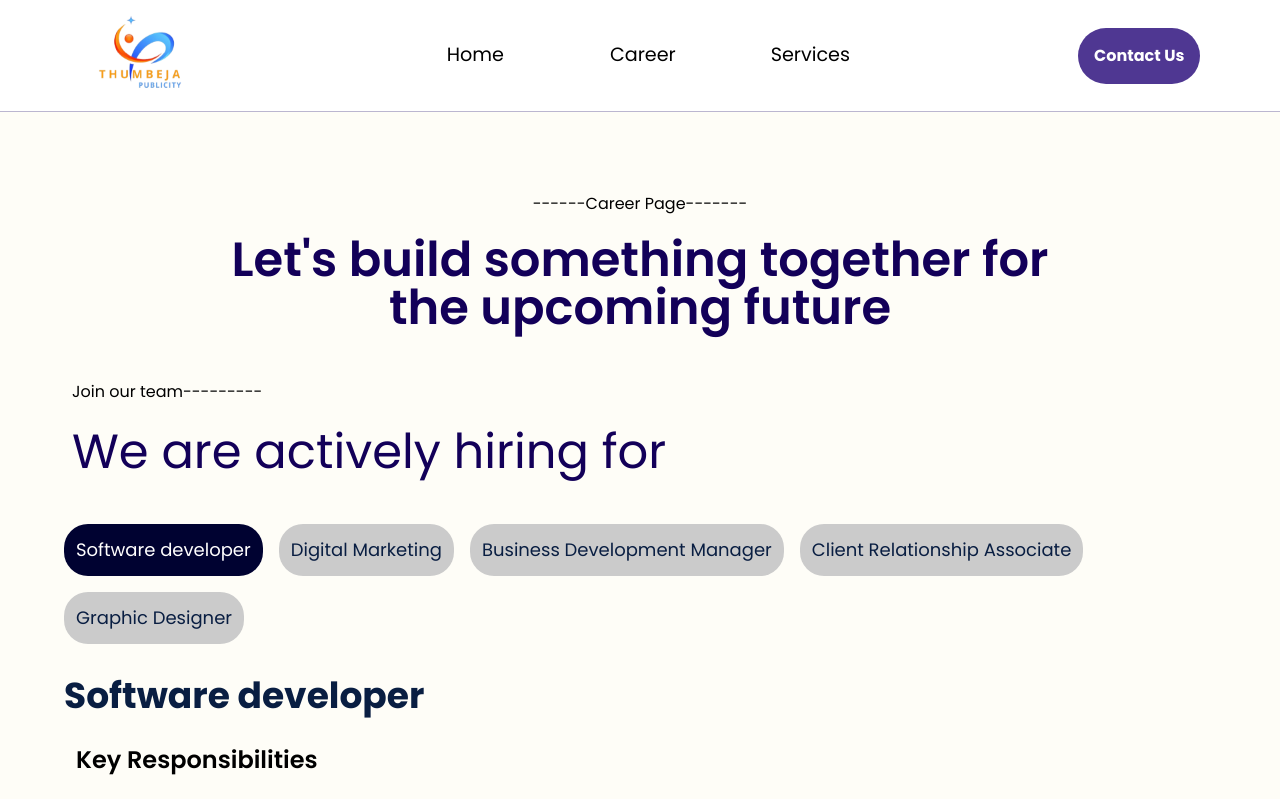
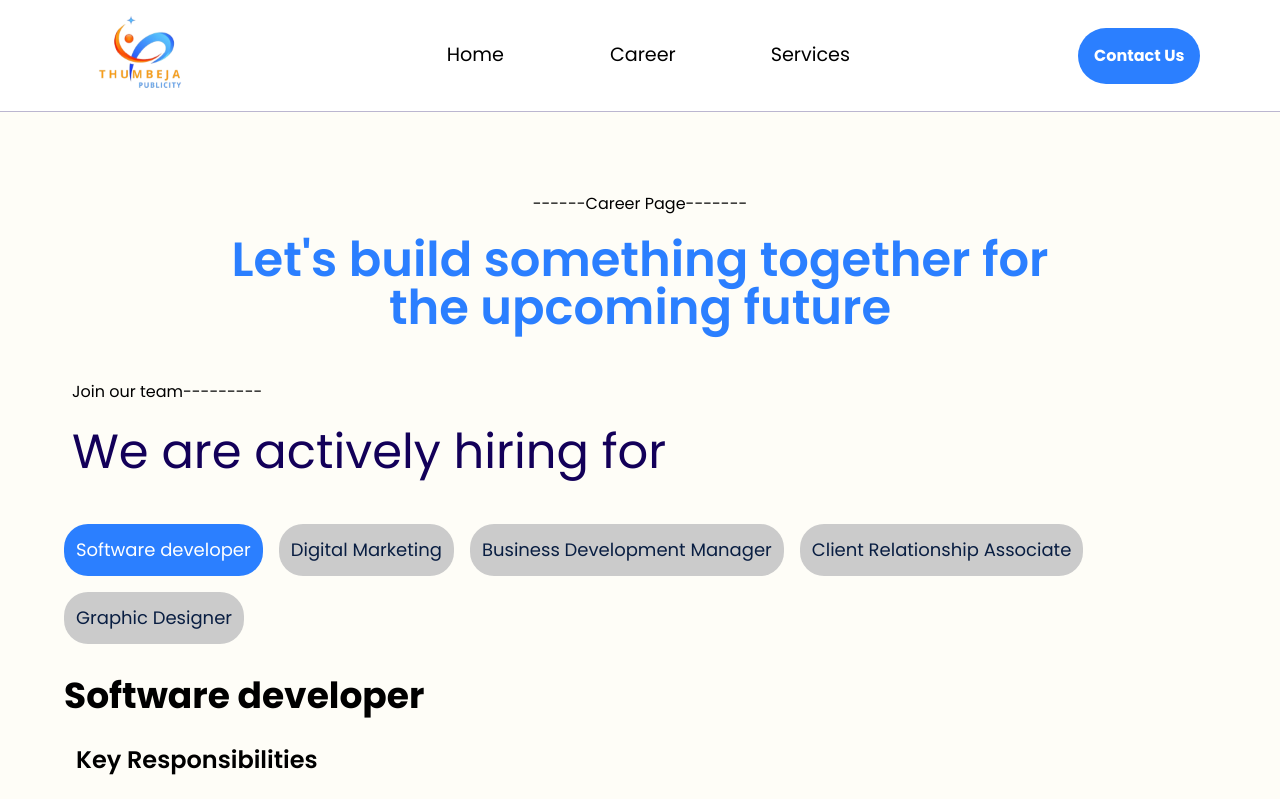
Before and after one commit to wedsonpereira/thumbeja-publicity, a React (Vite) app: page /career in a window 1280 px wide. Shown: the top 799 px of the page. Built offline with nearby package versions, Linux system fonts and the light colour scheme.

Commit message:
no changes

```diff
--- a/src/Components/Career/Career.jsx
+++ b/src/Components/Career/Career.jsx
@@ -44,7 +44,7 @@ const Career = () => {
             <div className={"tp-career-main h-max flex flex-col  items-center bg-[#fefdf7] pb-8 gap-10"}>
                 <div className={"tp-career0 w-[70%] text-center flex flex-col h-max gap-5 pt-20 items-center tp-career-animation-1"}>
                     <span>------Career Page-------</span>
-                    <span className={"text-5xl font-semibold text-[#130059]"}>Let's build something together for the upcoming future</span>
+                    <span className={"text-5xl font-semibold text-blue-500"}>Let's build something together for the upcoming future</span>
                 </div>
                 <div className={"tp-career1 w-[90%] p-2 flex flex-col gap-6 items-start tp-career-animation-1"}>
                     <span>
@@ -60,7 +60,7 @@ const Career = () => {
                             jobData.map((item, index) => {
                                 return (
                                     <button key={index}
-                                            className={`p-3 ${hoverindex===index? "bg-[#000231] text-[#ffffff]" : "bg-[#cbcbcb] text-[#091e42] "} w-max rounded-3xl cursor-pointer hover:scale-105 transition border-[.2] text-lg`}
+                                            className={`p-3 ${hoverindex===index? "bg-blue-500 text-[#ffffff]" : "bg-[#cbcbcb] text-[#091e42] "} w-max rounded-3xl cursor-pointer hover:scale-105 transition border-[.2] text-lg`}
                                             onClick={() => updateContent(index)}>{item.title}</button>
                                 )
                             })
@@ -68,7 +68,7 @@ const Career = () => {
                     </div>
                     <div className={"w-[100%] transition h-max"}>
                         {/* Job Title */}
-                        <h1 className="text-4xl pt-8 font-bold text-[#091e42] mb-4 tp-career-animation-whileclick">{jobData[hoverindex].title}</h1>
+                        <h1 className="text-4xl pt-8 font-bold mb-4 tp-career-animation-whileclick">{jobData[hoverindex].title}</h1>
 
                         {/* Loop through sections */}
                         {jobData[hoverindex].sections.map((section, secIndex) => (
--- a/src/Components/header/Header.jsx
+++ b/src/Components/header/Header.jsx
@@ -53,7 +53,7 @@ const Header = () => {
             <div className={"tp-header-nav tp-header-right"}>
                 <Link to="/contact">
                     <button
-                        className={"p-4 font-bold border-2 bg-[#3a1f85e3] cursor-pointer text-white rounded-full  border-none outline-none hover:bg-[#1e0e4de3] transition"}>
+                        className={"p-4 font-bold border-2 bg-blue-500 cursor-pointer text-white rounded-full  border-none outline-none hover:bg-blue-700 transition"}>
                         Contact Us
                     </button>
                 </Link>
```
